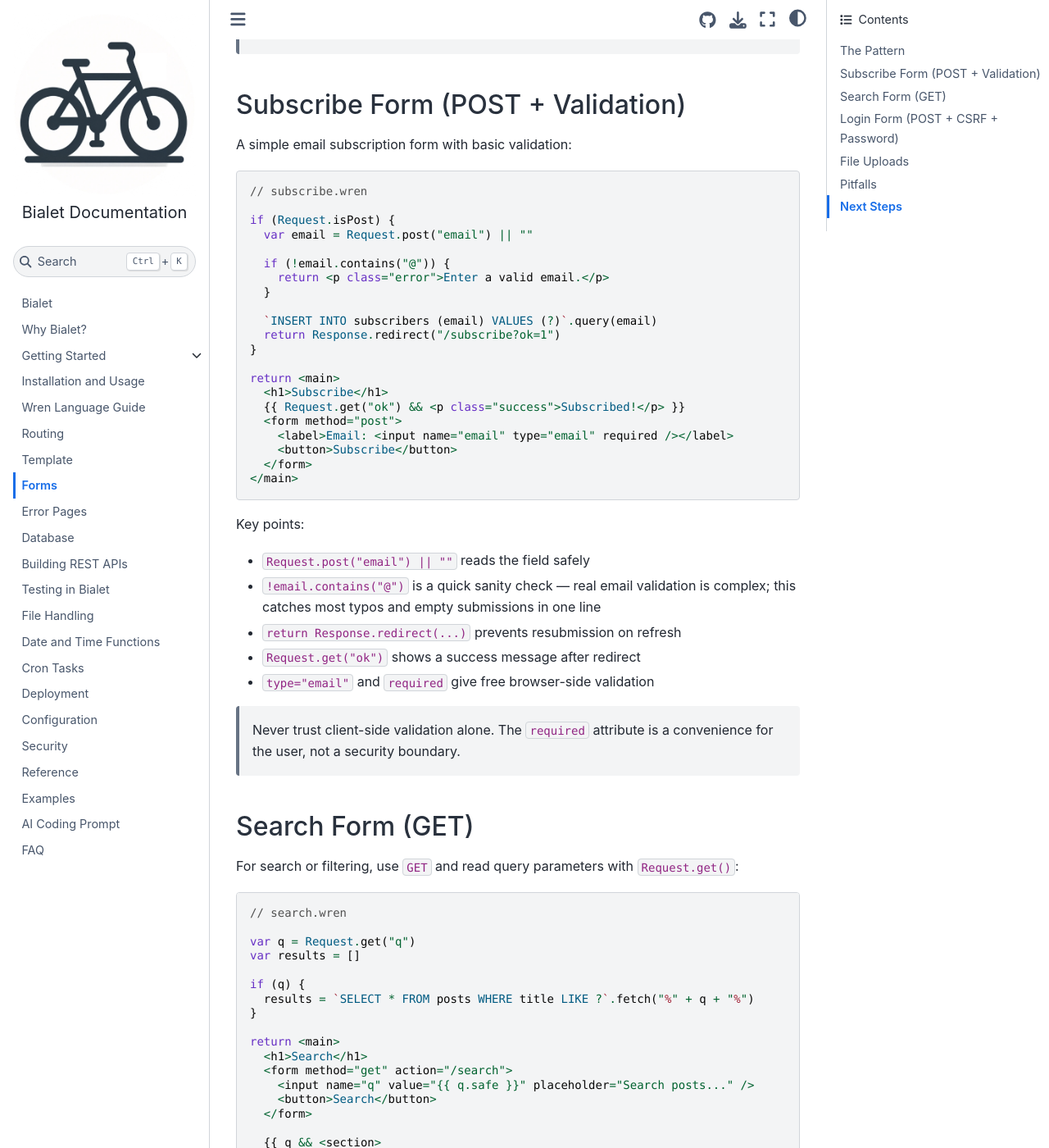
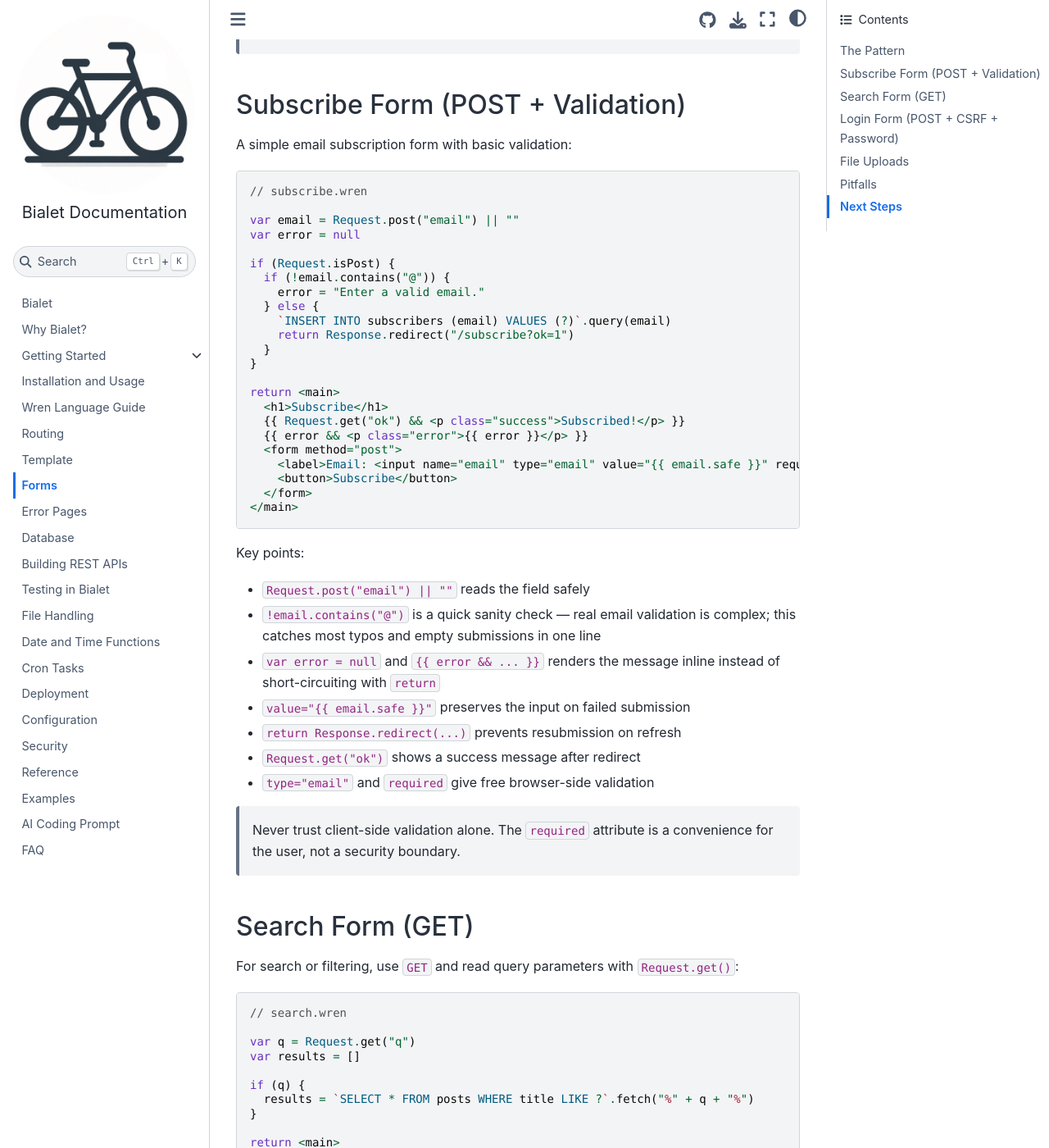
Before and after one commit to bialet/bialet, a Sphinx documentation site: the page built from docs/forms.md, in a window 1280 px wide and 1400 px high, scrolled down 679 px. Shown: the whole window at 82% size. Built offline with Sphinx 7.4.7 and the Sphinx Book theme 1.1.4, drawn with Linux system fonts in a browser that asks for light colours; the version number could not be read and is left out.

Commit message:
docs: use error variable and preserve input value in subscribe form

````diff
--- a/docs/forms.md
+++ b/docs/forms.md
@@ -36,22 +36,24 @@
 ```wren
 // subscribe.wren
 
+var email = Request.post("email") || ""
+var error = null
+
 if (Request.isPost) {
-  var email = Request.post("email") || ""
-
   if (!email.contains("@")) {
-    return <p class="error">Enter a valid email.</p>
+    error = "Enter a valid email."
+  } else {
+    `INSERT INTO subscribers (email) VALUES (?)`.query(email)
+    return Response.redirect("/subscribe?ok=1")
   }
-
-  `INSERT INTO subscribers (email) VALUES (?)`.query(email)
-  return Response.redirect("/subscribe?ok=1")
 }
 
 return <main>
   <h1>Subscribe</h1>
   {{ Request.get("ok") && <p class="success">Subscribed!</p> }}
+  {{ error && <p class="error">{{ error }}</p> }}
   <form method="post">
-    <label>Email: <input name="email" type="email" required /></label>
+    <label>Email: <input name="email" type="email" value="{{ email.safe }}" required /></label>
     <button>Subscribe</button>
   </form>
 </main>
@@ -61,6 +63,9 @@
 - `Request.post("email") || ""` reads the field safely
 - `!email.contains("@")` is a quick sanity check — real email validation is
   complex; this catches most typos and empty submissions in one line
+- `var error = null` and `{{ error && ... }}` renders the message inline
+  instead of short-circuiting with `return`
+- `value="{{ email.safe }}"` preserves the input on failed submission
 - `return Response.redirect(...)` prevents resubmission on refresh
 - `Request.get("ok")` shows a success message after redirect
 - `type="email"` and `required` give free browser-side validation
````
